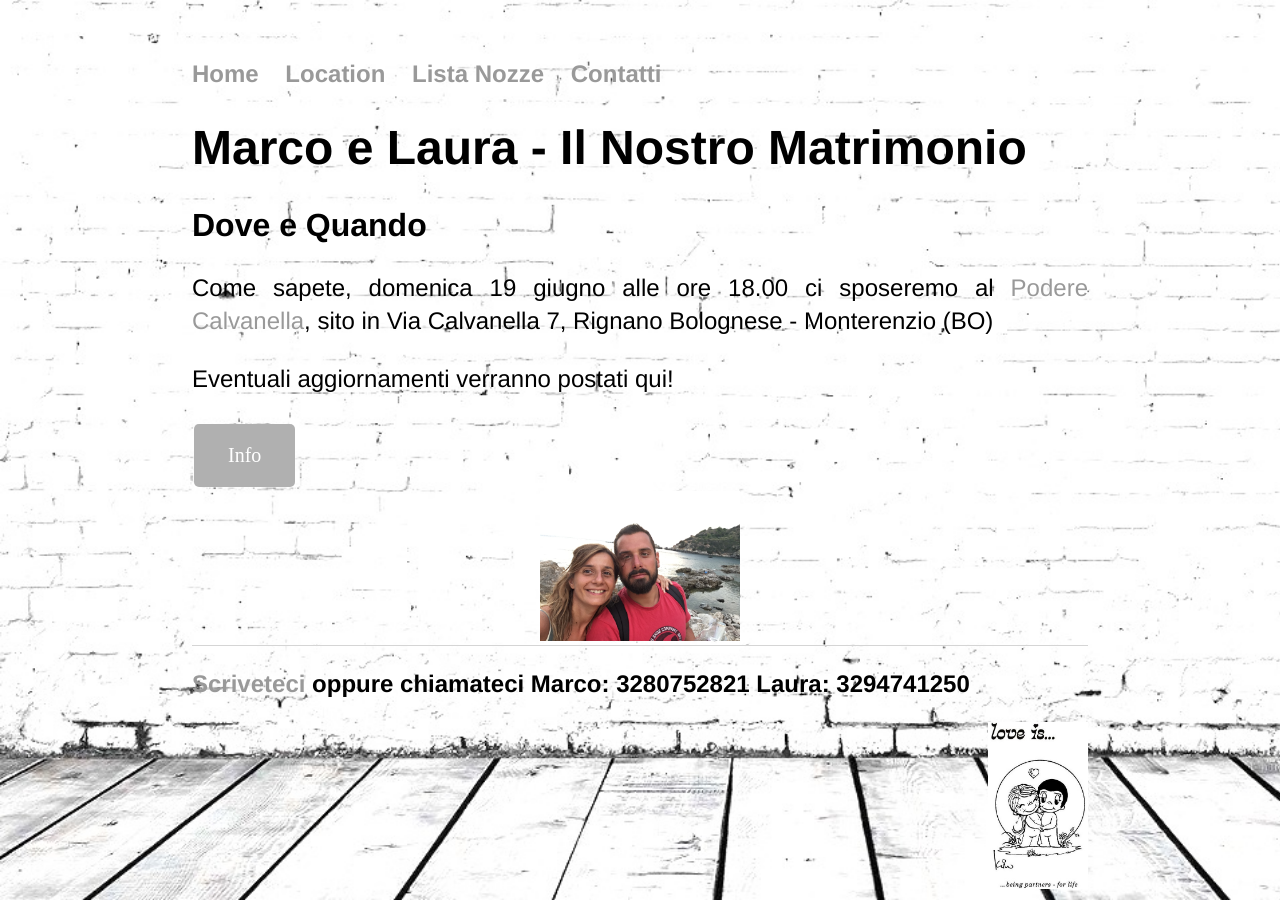
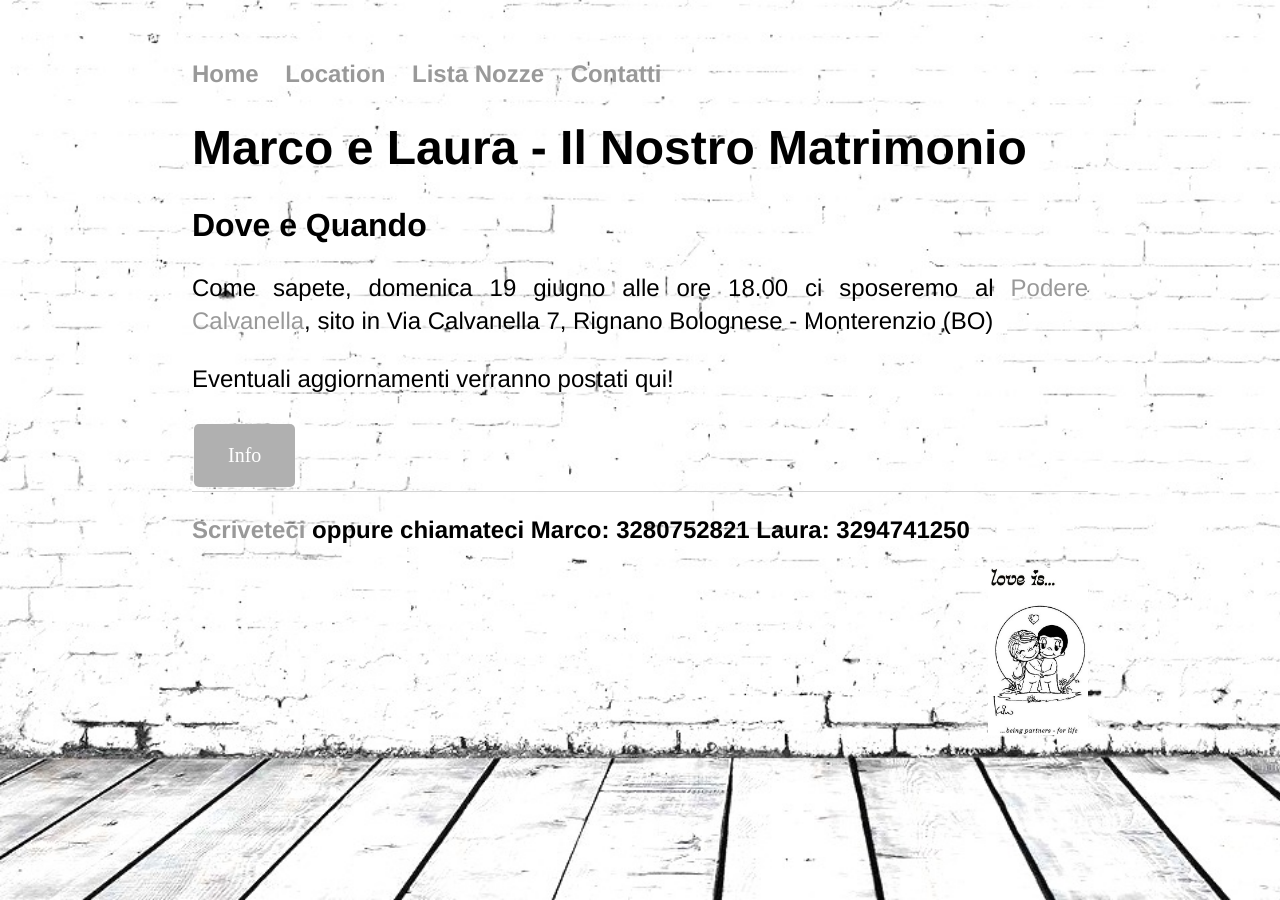
Before and after one commit to marcoelaura/marcoelaura.github.io, a Jekyll site: the page built from index.html, in a window 1280 px wide. Built offline with Jekyll 4.4.1, drawn with Linux system fonts in a browser that asks for light colours.

Commit message:
Update index.html

```diff
--- a/index.html
+++ b/index.html
@@ -35,7 +35,7 @@ title: Marco e Laura
 
  <!--	<button onclick="window.location.href='/Location';">  Click Here  </button>    #1c87c9  -->
 
-	<center> <img src="/Contatti/IMG_scogli.JPG" width="200"> </center>
+<!--	<center> <img src="/Contatti/IMG_scogli.JPG" width="200"> </center> -->
 
 </div><!-- /.blurb -->
 <footer>
```
